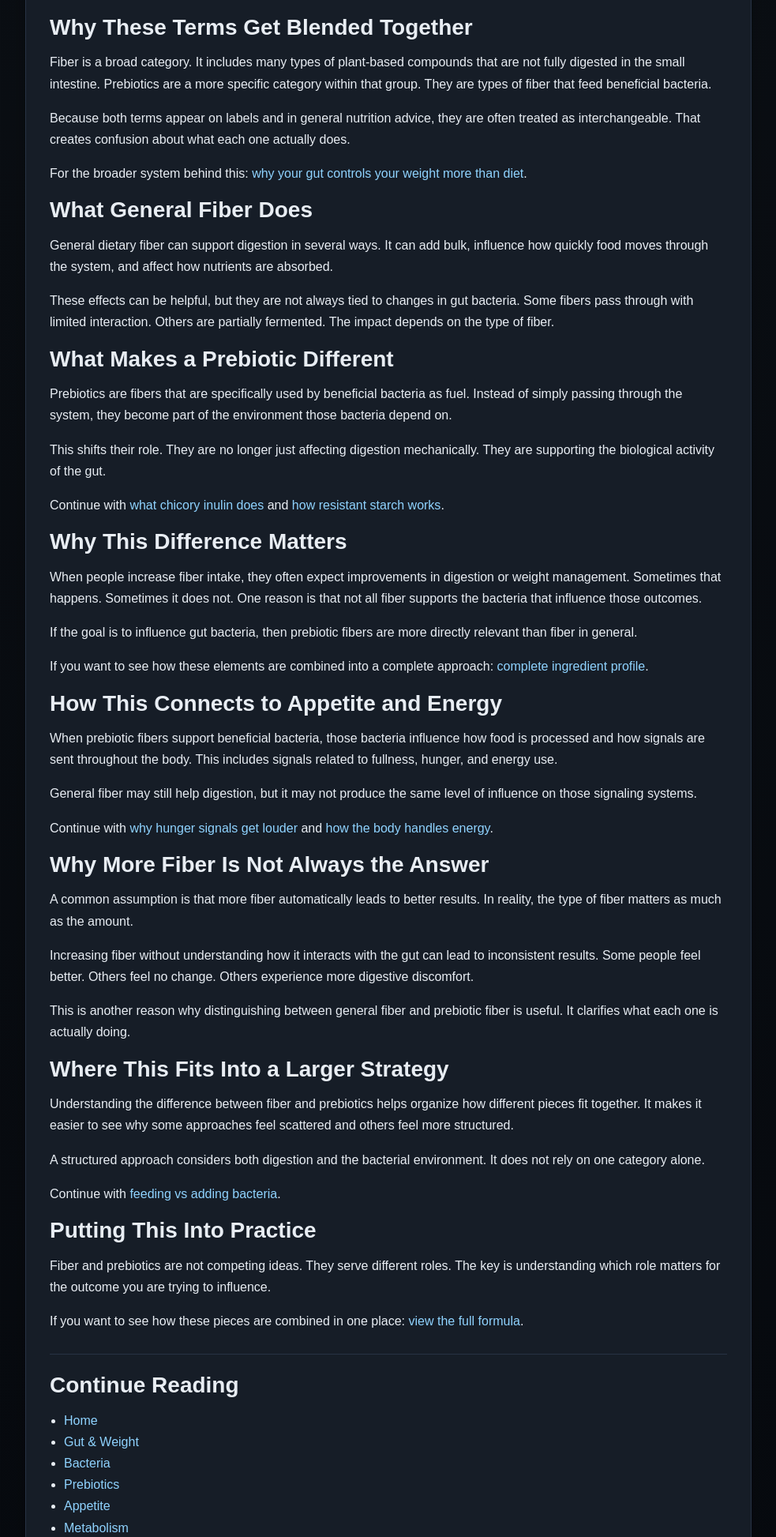
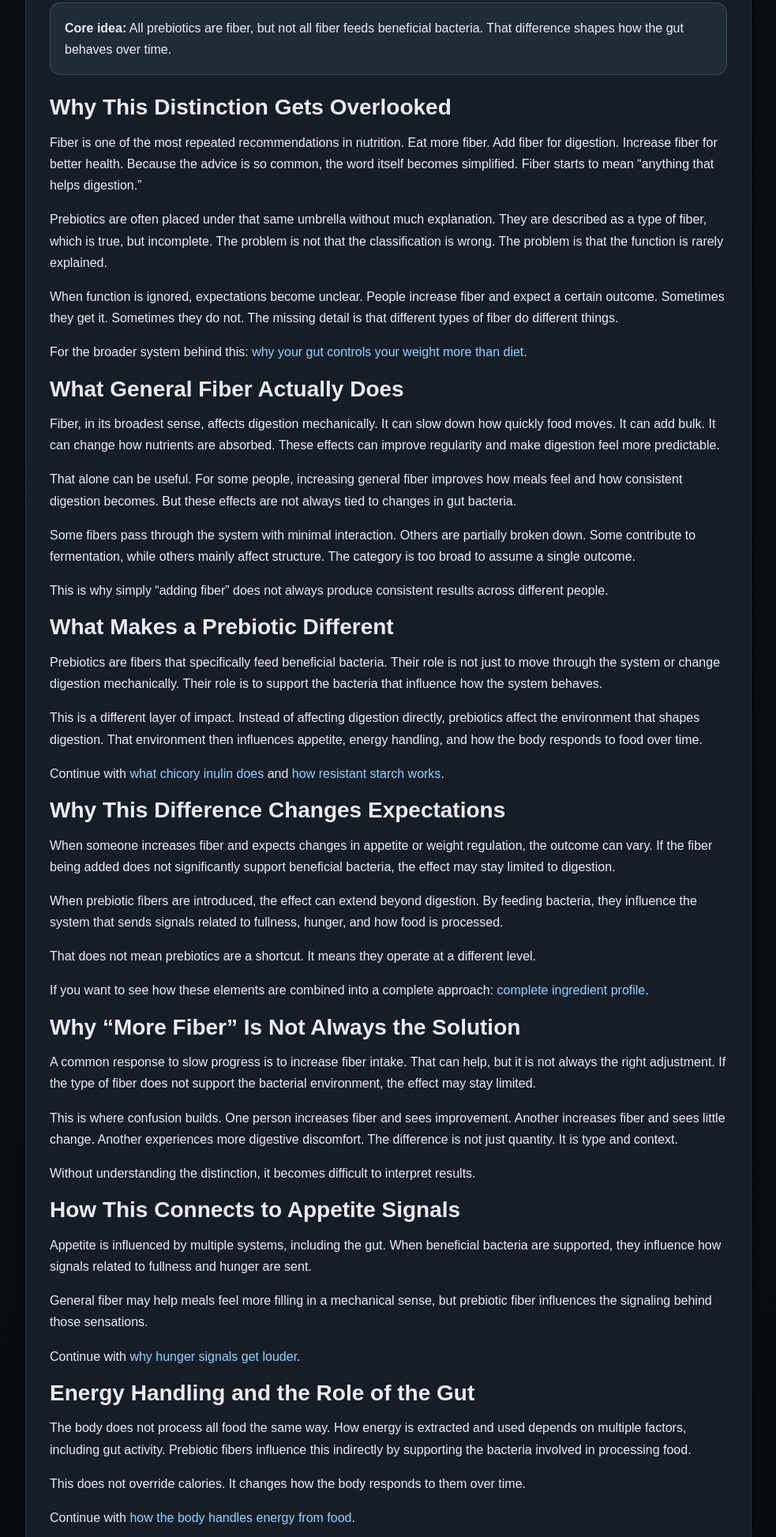
Before and after one commit to blackemily/slimfatlab, a plain HTML site: page prebiotics/fiber-vs-prebiotics/index.html in a window 1280 px wide. Shown: the part 354-2300 px from the top of the page at 79% size, without its empty margins (148-1131 px from the left). Drawn offline with Linux system fonts and the light colour scheme.

Commit message:
Update index.html

```diff
--- a/prebiotics/fiber-vs-prebiotics/index.html
+++ b/prebiotics/fiber-vs-prebiotics/index.html
@@ -3,8 +3,8 @@
 <head>
 <meta charset="utf-8">
 <meta name="viewport" content="width=device-width, initial-scale=1">
-<title>Fiber vs Prebiotics: What’s the Difference | SlimFatLab</title>
-<meta name="description" content="Fiber and prebiotics are often treated as the same thing, but they play different roles in digestion, gut bacteria, and metabolic signaling.">
+<title>Fiber vs Prebiotics: What’s the Difference and Why It Matters | SlimFatLab</title>
+<meta name="description" content="Fiber and prebiotics are often treated as the same thing, but they play different roles in digestion, gut bacteria, appetite, and metabolic signaling.">
 <link rel="canonical" href="https://slimfatlab.com/prebiotics/fiber-vs-prebiotics/">
 <style>
 :root{
@@ -54,8 +54,8 @@ footer{border-top:1px solid var(--line);padding:22px 0 40px;color:var(--muted);t
 </nav>
 
 <header class="wrap">
-  <h1>Fiber vs Prebiotics: What’s the Difference</h1>
-  <p>They are often grouped together, but they do not do the same thing inside the body.</p>
+  <h1>Fiber vs Prebiotics: What’s the Difference and Why It Matters</h1>
+  <p>They are often treated as the same thing. They are not. Understanding the difference changes how you think about digestion, appetite, and long-term results.</p>
   <div class="meta">
     <span>SlimFatLab</span><span>•</span><span>Ingredient Page</span>
   </div>
@@ -65,88 +65,125 @@ footer{border-top:1px solid var(--line);padding:22px 0 40px;color:var(--muted);t
   <article>
 
     <div class="callout">
-      <strong>Core idea:</strong> All prebiotics are fiber, but not all fiber functions as a prebiotic.
+      <strong>Core idea:</strong> All prebiotics are fiber, but not all fiber feeds beneficial bacteria. That difference shapes how the gut behaves over time.
     </div>
 
-    <h2>Why These Terms Get Blended Together</h2>
+    <h2>Why This Distinction Gets Overlooked</h2>
     <p>
-      Fiber is a broad category. It includes many types of plant-based compounds that are not fully digested in the small intestine. Prebiotics are a more specific category within that group. They are types of fiber that feed beneficial bacteria.
+      Fiber is one of the most repeated recommendations in nutrition. Eat more fiber. Add fiber for digestion. Increase fiber for better health. Because the advice is so common, the word itself becomes simplified. Fiber starts to mean “anything that helps digestion.”
     </p>
     <p>
-      Because both terms appear on labels and in general nutrition advice, they are often treated as interchangeable. That creates confusion about what each one actually does.
+      Prebiotics are often placed under that same umbrella without much explanation. They are described as a type of fiber, which is true, but incomplete. The problem is not that the classification is wrong. The problem is that the function is rarely explained.
+    </p>
+    <p>
+      When function is ignored, expectations become unclear. People increase fiber and expect a certain outcome. Sometimes they get it. Sometimes they do not. The missing detail is that different types of fiber do different things.
     </p>
     <p>
       For the broader system behind this:
       <a href="/gut/controls-weight/">why your gut controls your weight more than diet</a>.
     </p>
 
-    <h2>What General Fiber Does</h2>
+    <h2>What General Fiber Actually Does</h2>
     <p>
-      General dietary fiber can support digestion in several ways. It can add bulk, influence how quickly food moves through the system, and affect how nutrients are absorbed.
+      Fiber, in its broadest sense, affects digestion mechanically. It can slow down how quickly food moves. It can add bulk. It can change how nutrients are absorbed. These effects can improve regularity and make digestion feel more predictable.
     </p>
     <p>
-      These effects can be helpful, but they are not always tied to changes in gut bacteria. Some fibers pass through with limited interaction. Others are partially fermented. The impact depends on the type of fiber.
+      That alone can be useful. For some people, increasing general fiber improves how meals feel and how consistent digestion becomes. But these effects are not always tied to changes in gut bacteria.
+    </p>
+    <p>
+      Some fibers pass through the system with minimal interaction. Others are partially broken down. Some contribute to fermentation, while others mainly affect structure. The category is too broad to assume a single outcome.
+    </p>
+    <p>
+      This is why simply “adding fiber” does not always produce consistent results across different people.
     </p>
 
     <h2>What Makes a Prebiotic Different</h2>
     <p>
-      Prebiotics are fibers that are specifically used by beneficial bacteria as fuel. Instead of simply passing through the system, they become part of the environment those bacteria depend on.
+      Prebiotics are fibers that specifically feed beneficial bacteria. Their role is not just to move through the system or change digestion mechanically. Their role is to support the bacteria that influence how the system behaves.
     </p>
     <p>
-      This shifts their role. They are no longer just affecting digestion mechanically. They are supporting the biological activity of the gut.
+      This is a different layer of impact. Instead of affecting digestion directly, prebiotics affect the environment that shapes digestion. That environment then influences appetite, energy handling, and how the body responds to food over time.
     </p>
     <p>
       Continue with <a href="/prebiotics/chicory-inulin/">what chicory inulin does</a> and <a href="/prebiotics/resistant-starch/">how resistant starch works</a>.
     </p>
 
-    <h2>Why This Difference Matters</h2>
+    <h2>Why This Difference Changes Expectations</h2>
     <p>
-      When people increase fiber intake, they often expect improvements in digestion or weight management. Sometimes that happens. Sometimes it does not. One reason is that not all fiber supports the bacteria that influence those outcomes.
+      When someone increases fiber and expects changes in appetite or weight regulation, the outcome can vary. If the fiber being added does not significantly support beneficial bacteria, the effect may stay limited to digestion.
     </p>
     <p>
-      If the goal is to influence gut bacteria, then prebiotic fibers are more directly relevant than fiber in general.
+      When prebiotic fibers are introduced, the effect can extend beyond digestion. By feeding bacteria, they influence the system that sends signals related to fullness, hunger, and how food is processed.
+    </p>
+    <p>
+      That does not mean prebiotics are a shortcut. It means they operate at a different level.
     </p>
     <p>
       If you want to see how these elements are combined into a complete approach:
       <a href="https://1ed1312ewfpm4n9eo7qan4sq8p.hop.clickbank.net" target="_blank" rel="nofollow noopener sponsored">complete ingredient profile</a>.
     </p>
 
-    <h2>How This Connects to Appetite and Energy</h2>
+    <h2>Why “More Fiber” Is Not Always the Solution</h2>
     <p>
-      When prebiotic fibers support beneficial bacteria, those bacteria influence how food is processed and how signals are sent throughout the body. This includes signals related to fullness, hunger, and energy use.
+      A common response to slow progress is to increase fiber intake. That can help, but it is not always the right adjustment. If the type of fiber does not support the bacterial environment, the effect may stay limited.
     </p>
     <p>
-      General fiber may still help digestion, but it may not produce the same level of influence on those signaling systems.
+      This is where confusion builds. One person increases fiber and sees improvement. Another increases fiber and sees little change. Another experiences more digestive discomfort. The difference is not just quantity. It is type and context.
     </p>
     <p>
-      Continue with <a href="/appetite/why-hunger-signals-get-louder/">why hunger signals get louder</a> and <a href="/metabolism/energy-extraction/">how the body handles energy</a>.
+      Without understanding the distinction, it becomes difficult to interpret results.
     </p>
 
-    <h2>Why More Fiber Is Not Always the Answer</h2>
+    <h2>How This Connects to Appetite Signals</h2>
     <p>
-      A common assumption is that more fiber automatically leads to better results. In reality, the type of fiber matters as much as the amount.
+      Appetite is influenced by multiple systems, including the gut. When beneficial bacteria are supported, they influence how signals related to fullness and hunger are sent.
     </p>
     <p>
-      Increasing fiber without understanding how it interacts with the gut can lead to inconsistent results. Some people feel better. Others feel no change. Others experience more digestive discomfort.
+      General fiber may help meals feel more filling in a mechanical sense, but prebiotic fiber influences the signaling behind those sensations.
     </p>
     <p>
-      This is another reason why distinguishing between general fiber and prebiotic fiber is useful. It clarifies what each one is actually doing.
+      Continue with <a href="/appetite/why-hunger-signals-get-louder/">why hunger signals get louder</a>.
     </p>
 
-    <h2>Where This Fits Into a Larger Strategy</h2>
+    <h2>Energy Handling and the Role of the Gut</h2>
     <p>
-      Understanding the difference between fiber and prebiotics helps organize how different pieces fit together. It makes it easier to see why some approaches feel scattered and others feel more structured.
+      The body does not process all food the same way. How energy is extracted and used depends on multiple factors, including gut activity. Prebiotic fibers influence this indirectly by supporting the bacteria involved in processing food.
     </p>
     <p>
-      A structured approach considers both digestion and the bacterial environment. It does not rely on one category alone.
+      This does not override calories. It changes how the body responds to them over time.
+    </p>
+    <p>
+      Continue with <a href="/metabolism/energy-extraction/">how the body handles energy from food</a>.
+    </p>
+
+    <h2>Why Structure Matters More Than Individual Inputs</h2>
+    <p>
+      When fiber and prebiotics are understood separately, it becomes easier to see why structured approaches tend to work better than isolated changes. Instead of adding random elements, a structured approach considers how those elements interact.
+    </p>
+    <p>
+      This reduces the guesswork. Instead of trying one change after another, the system is adjusted in a way that supports multiple layers at once.
     </p>
     <p>
       Continue with <a href="/prebiotics/feeding-vs-adding-bacteria/">feeding vs adding bacteria</a>.
     </p>
 
+    <h2>Why People Misread Their Own Results</h2>
+    <p>
+      When results are inconsistent, people often assume they have not found the right product yet. In reality, the issue may be that the approach is incomplete. Fiber is added without considering whether it supports the bacterial environment.
+    </p>
+    <p>
+      This leads to a cycle of trying different inputs without changing the structure underneath them.
+    </p>
+    <p>
+      Once the distinction between fiber and prebiotics is clear, that cycle becomes easier to break.
+    </p>
+
     <h2>Putting This Into Practice</h2>
     <p>
-      Fiber and prebiotics are not competing ideas. They serve different roles. The key is understanding which role matters for the outcome you are trying to influence.
+      The goal is not to choose between fiber and prebiotics. The goal is to understand their roles. Fiber supports digestion. Prebiotics support the bacteria that influence digestion and signaling.
+    </p>
+    <p>
+      When both are used intentionally, the system becomes easier to manage. When they are treated as the same thing, results tend to be less predictable.
     </p>
     <p>
       If you want to see how these pieces are combined in one place:
```
